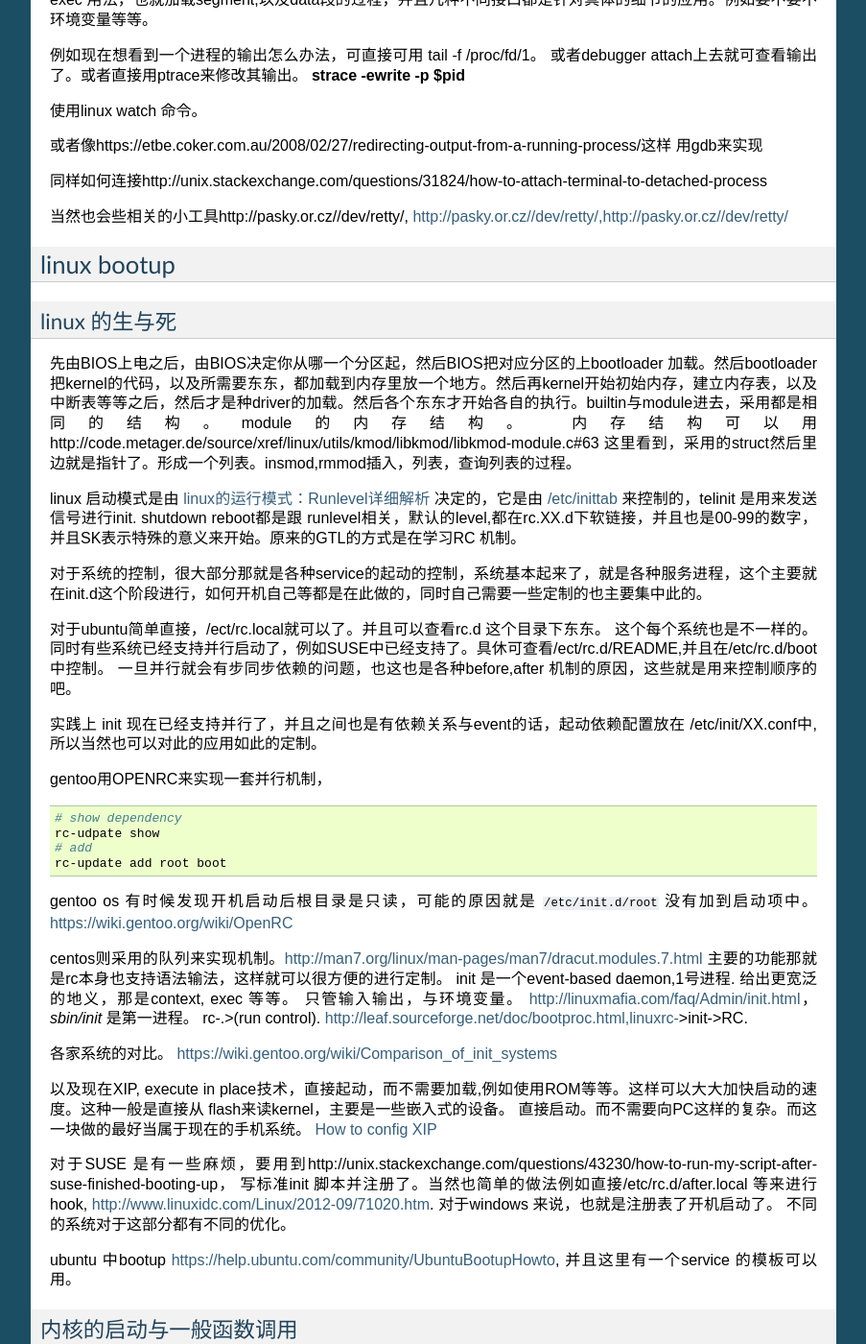
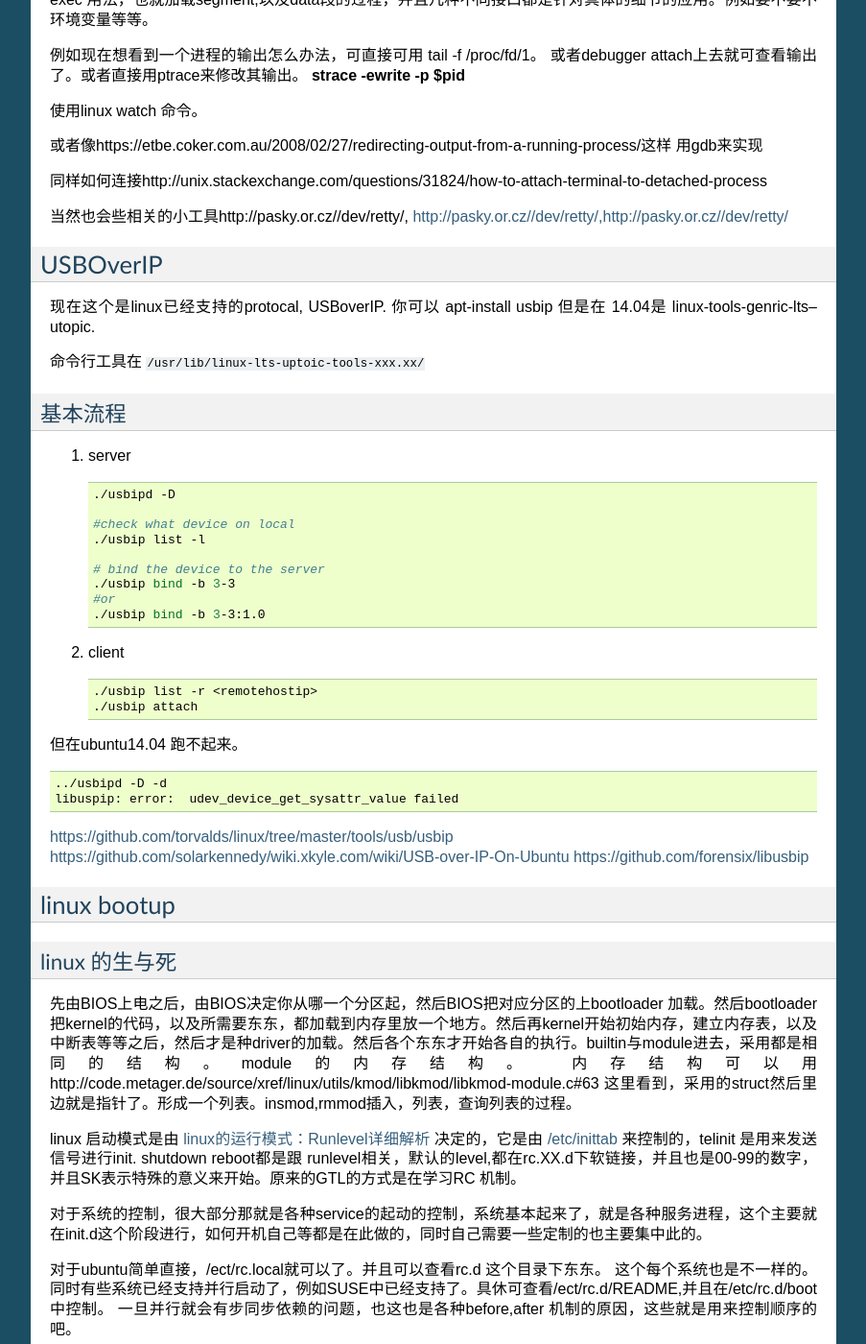
Before and after one commit to gwli/MyLinux, a Sphinx documentation site: the page built from source/content/Stage_3.rst, in a window 1280 px wide and 1400 px high, scrolled down 5470 px. Shown: the whole window at 96% size, without its empty margins (198-1101 px from the left). Built offline with Sphinx 7.4.7, drawn with Linux system fonts in a browser that asks for light colours; formulas are drawn with MathJax 3; some of the changed text lies outside the part shown.

Commit message:
USB over IP

```diff
--- a/source/content/Stage_3.rst
+++ b/source/content/Stage_3.rst
@@ -7,6 +7,7 @@
 .. include:: Stage_3/tty.rst
 .. include:: Stage_3/XWindowsAndWindowsManage.rst
 .. include:: Stage_3/IO.rst
+.. include:: Stage_3/USBOverIP.rst
 .. include:: Stage_3/Linux_bootup.rst
 .. include:: Stage_3/LinuxInput.rst
 .. include:: Stage_3/logsystem.rst
--- /dev/null
+++ b/source/content/Stage_3/USBOverIP.rst
@@ -0,0 +1,47 @@
+*********
+USBOverIP
+*********
+
+
+现在这个是linux已经支持的protocal, USBoverIP.
+你可以 apt-install usbip
+但是在 14.04是 linux-tools-genric-lts--utopic.
+
+命令行工具在 :file:`/usr/lib/linux-lts-uptoic-tools-xxx.xx/`
+
+
+基本流程
+========
+
+#. server
+
+   .. code-block:: bash
+
+      ./usbipd -D
+
+      #check what device on local
+      ./usbip list -l
+
+      # bind the device to the server
+      ./usbip bind -b 3-3
+      #or
+      ./usbip bind -b 3-3:1.0
+
+#. client
+
+   .. code-block:: bash
+
+      ./usbip list -r <remotehostip>
+      ./usbip attach
+
+
+
+但在ubuntu14.04 跑不起来。
+
+.. code-blocK:: bash
+
+   ../usbipd -D -d
+   libuspip: error:  udev_device_get_sysattr_value failed
+https://github.com/torvalds/linux/tree/master/tools/usb/usbip
+https://github.com/solarkennedy/wiki.xkyle.com/wiki/USB-over-IP-On-Ubuntu
+https://github.com/forensix/libusbip
--- a/source/content/Stage_3/Virtualization.rst
+++ b/source/content/Stage_3/Virtualization.rst
@@ -15,6 +15,26 @@ http://blog.csdn.net/cbmsft/article/details/7214371
 
 Docker 是一种更轻质化的容器,就为了实现大一统,达到资源与效率的平衡.
 Docker 可以做什么 http://blog.2baxb.me/archives/1136
+
+Docker
+======
+
+最快的安装方式，:command:`curl -sSL https://get.docker.com/ |sh -`
+并且Docker现在发展的很成熟，可以实现各种level的虚拟化。
+
+一个进程的，直接使用 :command:`docker run` 或者多进程service级别的docker-composer.
+以及多host的docker-machine(自动安装docker）,以及集群水平的swarms,`Kubernetes <https://kubernetes.io/docs/concepts/overview/what-is-kubernetes/>`_ (google开发的自动部署的docker工具)，能够实现load labance. 同时能够提供虚拟的网络的，overlay.
+
+同时也提供自动配置，Dockerfile ,Compose.yaml 等等。
+
+对于数据存储资源可以 volume绑定.
+
+对于docker image的存储可以有自建registery. 同时还有各家的docker cloud可以用。
+
+#. 常用命令的查询 `Docker <https://github.com/eon01/DockerCheatSheet>`_
+#. 中文版不错的书 `Docker 从入门到实践 <https://www.gitbook.com/book/yeasy/docker_practice/details>`_
+
+#. Docker 的存储实现原理 https://segmentfault.com/a/1190000007168476，不同文件系统支持的水平与性能也都不一样。
 
 
 Grid
```
